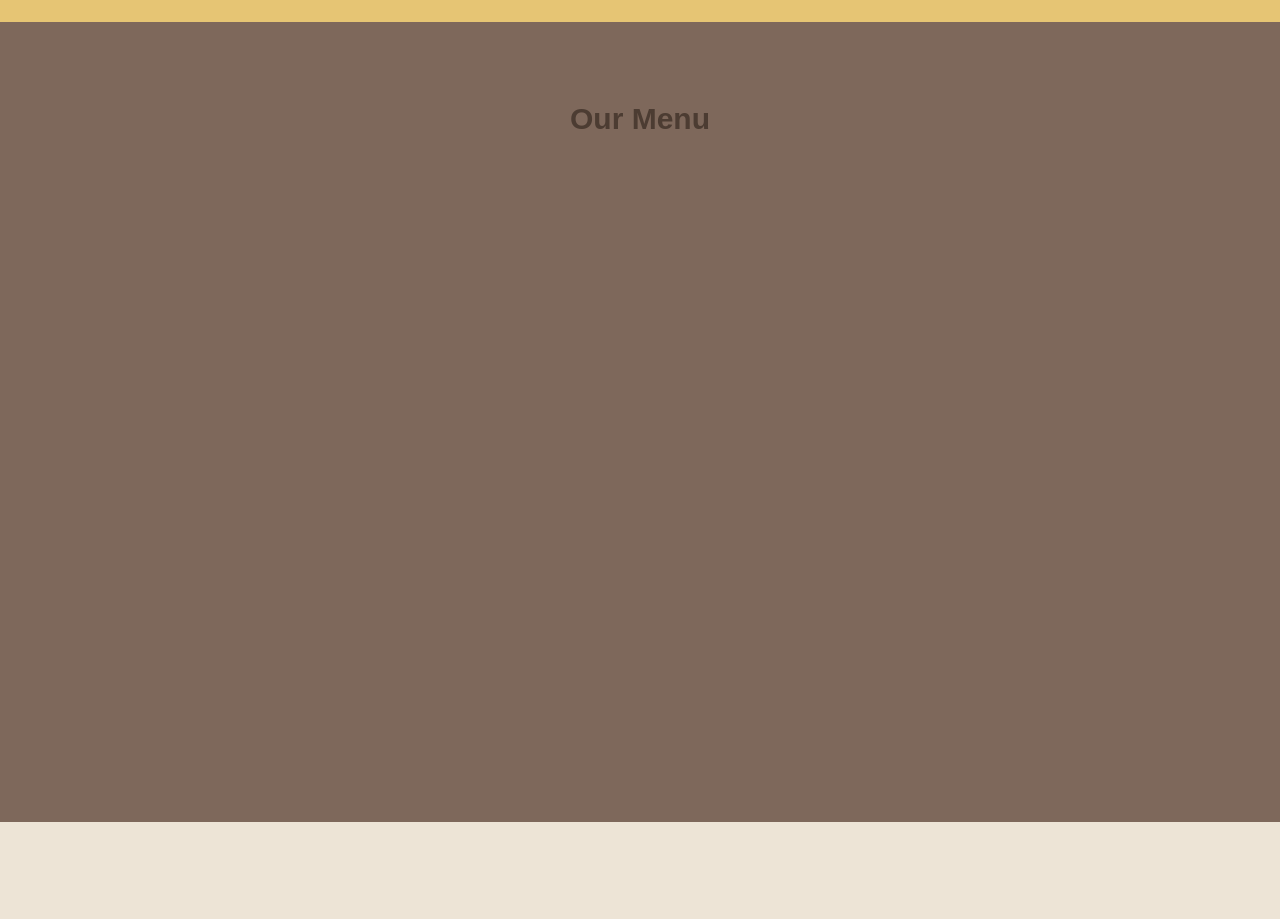
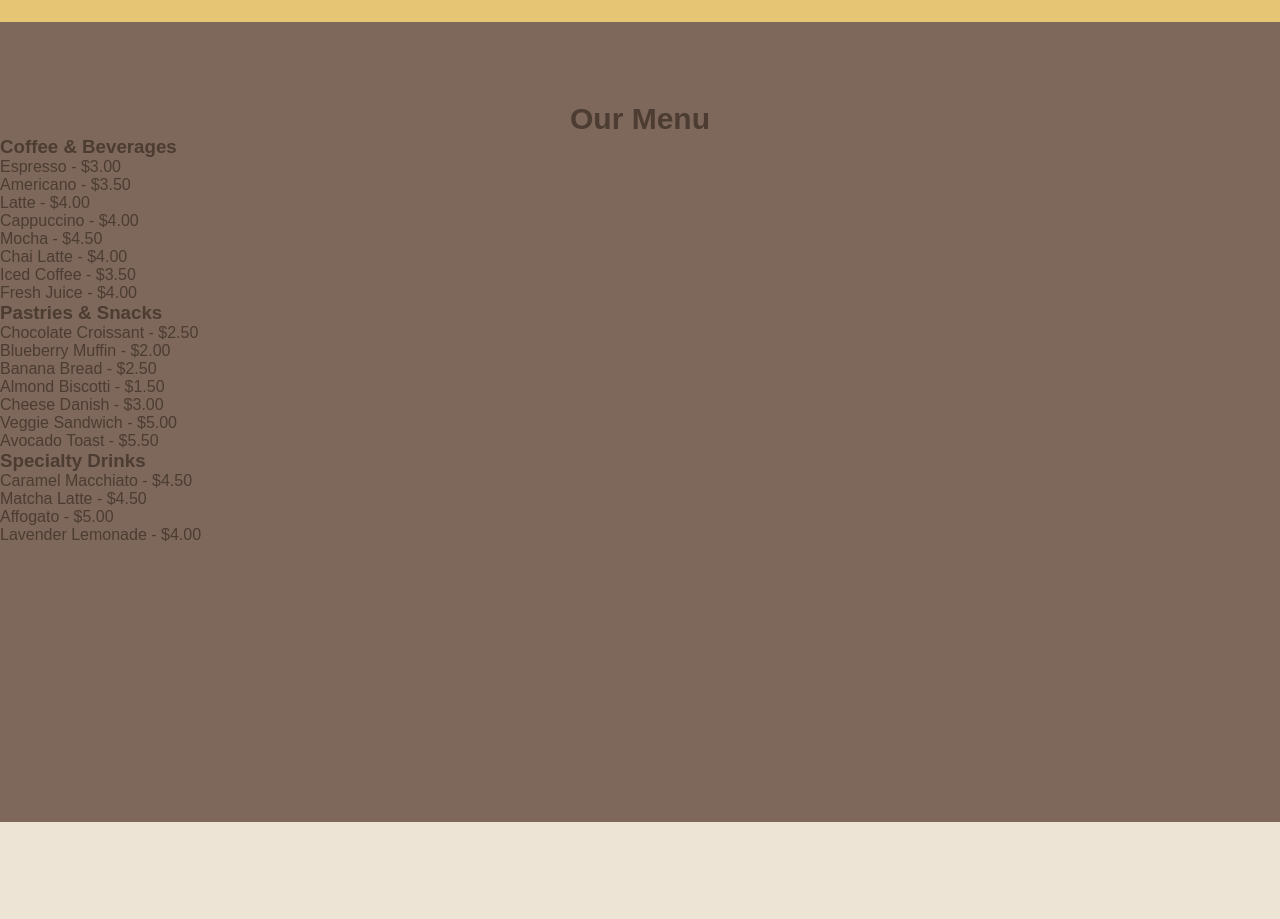
Before and after one commit to Bambii21/cozycup_abados-gullos, a plain HTML site: page index.html in a window 1280 px wide. Shown: the part 840-1759 px from the top of the page. Drawn offline with Linux system fonts and the light colour scheme.

Commit message:
added coffee and beverages in html

```diff
--- a/index.html
+++ b/index.html
@@ -52,7 +52,37 @@
 
     <section id="menu" class="menu">
       <h2>Our Menu</h2>
-      <!-- Add menu items here -->
+      <h3>Coffee & Beverages</h3>
+      <ul>
+        <li>Espresso - $3.00</li>
+        <li>Americano - $3.50</li>
+        <li>Latte - $4.00</li>
+        <li>Cappuccino - $4.00</li>
+        <li>Mocha - $4.50</li>
+        <li>Chai Latte - $4.00</li>
+        <li>Iced Coffee - $3.50</li>
+        <li>Fresh Juice - $4.00</li>
+      </ul>
+
+      <h3>Pastries & Snacks</h3>
+      <ul>
+        <li>Chocolate Croissant - $2.50</li>
+        <li>Blueberry Muffin - $2.00</li>
+        <li>Banana Bread - $2.50</li>
+        <li>Almond Biscotti - $1.50</li>
+        <li>Cheese Danish - $3.00</li>
+        <li>Veggie Sandwich - $5.00</li>
+        <li>Avocado Toast - $5.50</li>
+      </ul>
+
+      <h3>Specialty Drinks</h3>
+      <ul>
+        <li>Caramel Macchiato - $4.50</li>
+        <li>Matcha Latte - $4.50</li>
+        <li>Affogato - $5.00</li>
+        <li>Lavender Lemonade - $4.00</li>
+      </ul>
+
     </section>
 
     <section id="about" class="about">
```
